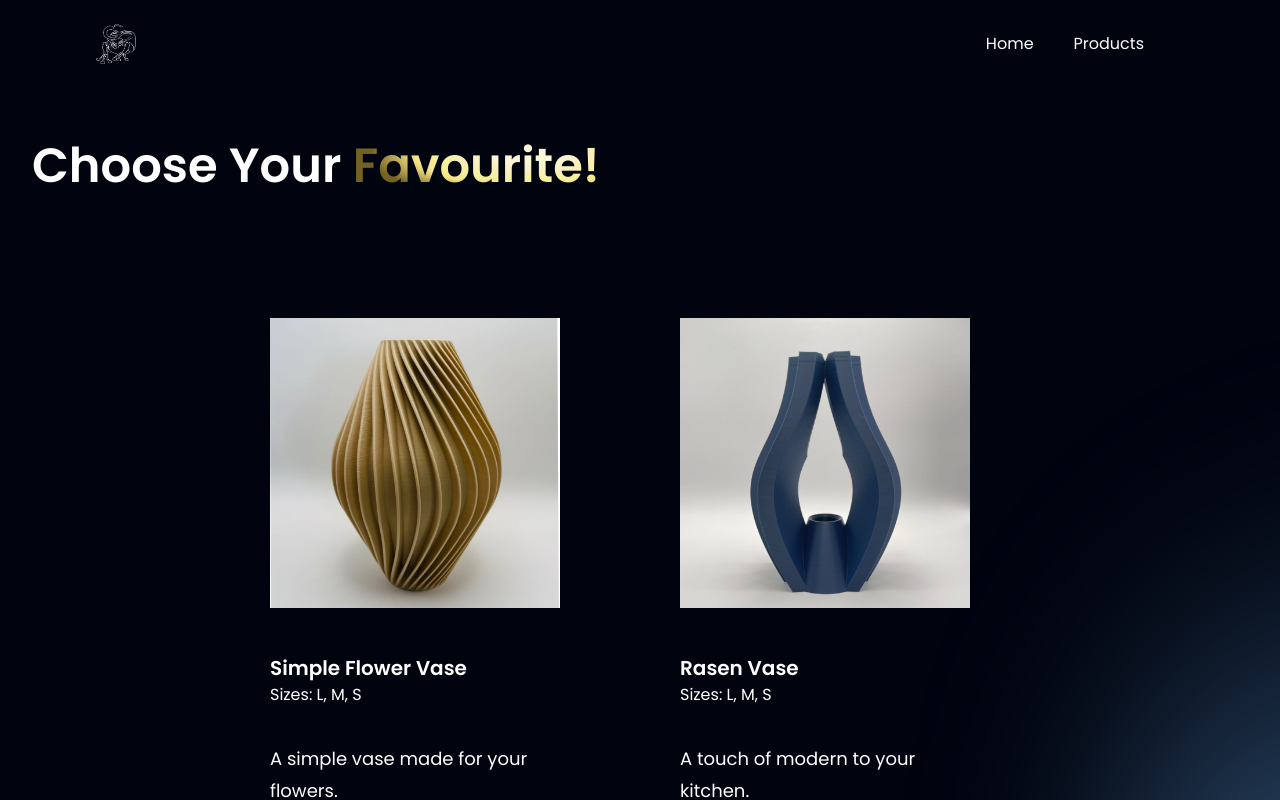
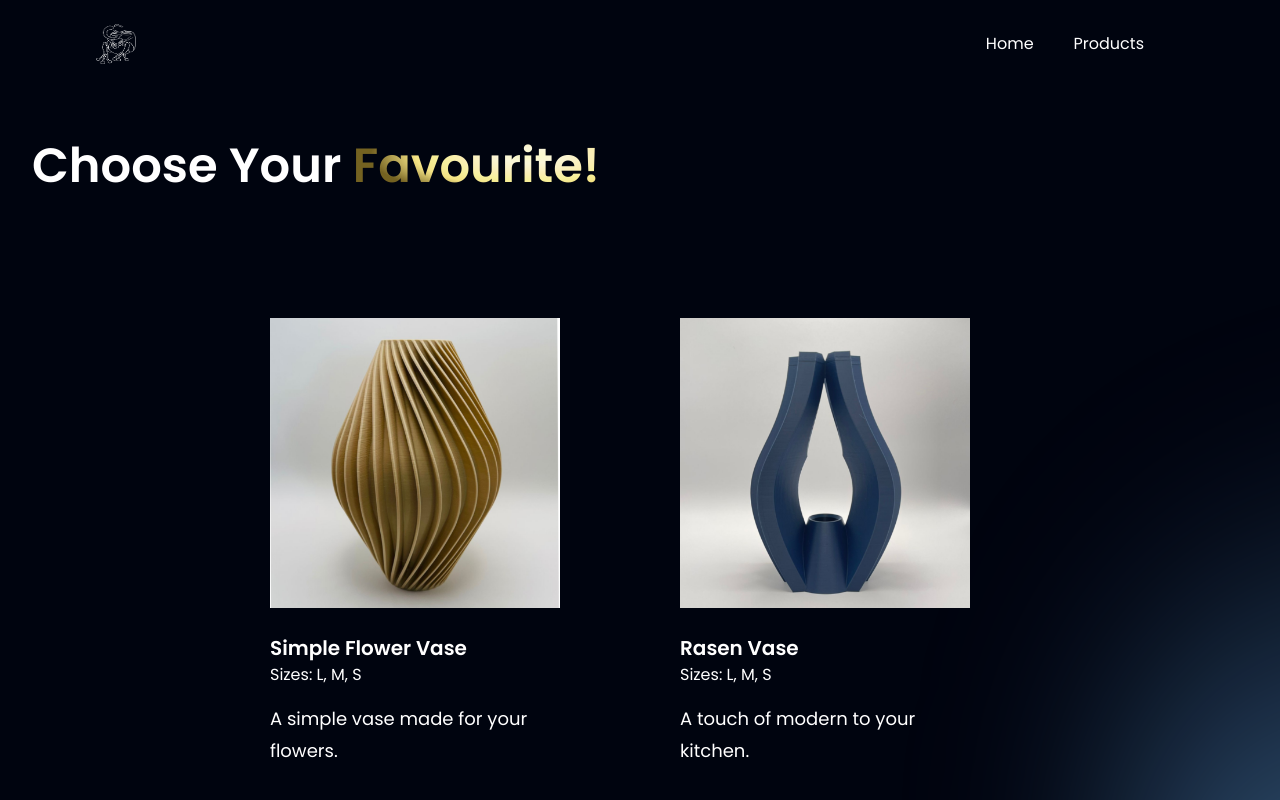
Before and after one commit to itsDaiton/business-website-template, a React (Vite) app: page /products in a window 1280 px wide. Shown: the top 800 px of the page. Built offline with nearby package versions, Linux system fonts and the light colour scheme.

Commit message:
clean: Make product page scalable

```diff
--- a/src/components/Footer.jsx
+++ b/src/components/Footer.jsx
@@ -30,7 +30,7 @@ const Footer = () => {
               <ul className="list-none mt-4">
                 {link.links.map((item, index) => (
                   <li
-                    key={item.name}
+                    key={item.id}
                     className={`font-poppins font-normal text-[16px] leading-[24px] text-dimWhite hover:text-secondary cursor-pointer ${
                       index !== link.links.length - 1 ? "mb-4" : "mb-0"
                     }`}
--- a/src/components/Product.jsx
+++ b/src/components/Product.jsx
@@ -2,9 +2,9 @@ import React from "react";
 
 const Product = ({ content, name, sizes, img }) => {
   return (
-    <div className="justify-center flex flex-col px-10 sm:py-6 py-3 rounded-[20px] sm:max-w-[370px] md:mr-10 mr-0 my-5 feedback-card">
+    <div className="justify-center flex flex-col px-10 sm:py-6 py-3 rounded-[20px] md:w-[370px] w-[350px] md:mr-10 mr-0 my-5 feedback-card">
       <img src={img} alt={name} className="w-[300px] h-[300px] object-contain" />
-      <div className="flex flex-row h-[50px] my-10">
+      <div className="flex flex-row h-[50px] my-5">
         <div className="flex flex-col">
           <h4 className="font-poppins font-semibold text-[20px] text-white">
             {name}
@@ -14,7 +14,7 @@ const Product = ({ content, name, sizes, img }) => {
           </p>
         </div>
       </div>
-      <p className="font-poppins font-normal text-[18px] leading-[32px] text-white">
+      <p className="font-poppins font-normal text-[18px] md:leading-[32px] text-white md:max-w-[300px]">
         {content}
       </p>
     </div>
--- a/src/components/Products.jsx
+++ b/src/components/Products.jsx
@@ -9,7 +9,7 @@ const Testimonials = () => {
       id="products"
       className={`${styles.flexce} flex-col relative`}
     >
-      <div className="absolute z-[0] w-[60%] h-[60%] -right-[50%] rounded-full blue__gradient bottom-40" />
+      <div className="absolute z-[0] md:w-[60%] md:h-[60%] md:-right-[50%] rounded-full blue__gradient md:bottom-40" />
       <div className="w-full flex justify-between items-center md:flex-row flex-col sm:mb-16 mb-6 relative z-[1]">
         <h2 className={`${styles.heading2} mt-10`}>
           Choose Your <span className="text-gradient">Favourite!</span>
--- a/src/constants/index.js
+++ b/src/constants/index.js
@@ -115,14 +115,17 @@ export const footerLinks = [
     title: "Useful Links",
     links: [
       {
+        id:"footer-link-1",
         name: "Terms & Conditions",
         link: "terms",
       },
       {
+        id:"footer-link-2",
         name: "Privacy Policy",
         link: "privacy-policy",
       },
       {
+        id:"footer-link-3",
         name: "Cookie Policy",
         link: "cookie-policy",
       },
```
